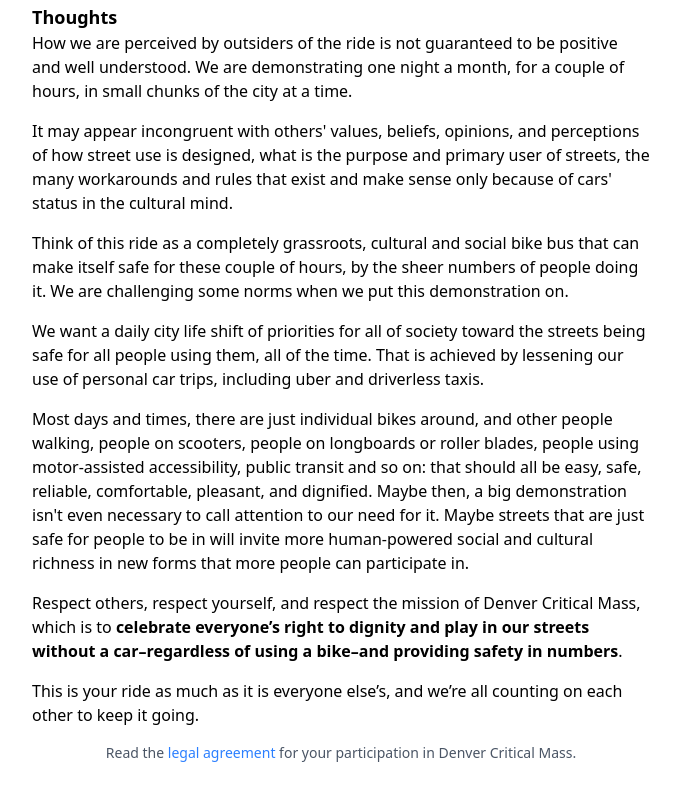
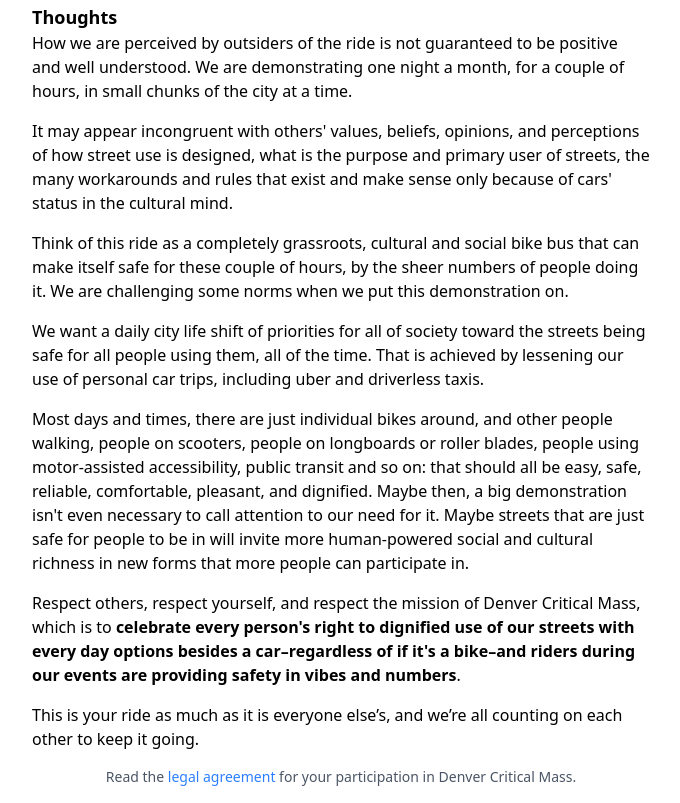
Before and after one commit to denvercriticalmass/denvercriticalmass.github.io, a website built with Vite: page src/index.html in a window 1280 px wide. Shown: the part 1191-1994 px from the top of the page, without its empty margins (299-979 px from the left). Before the commit the page ends 1970 px from the top, so only its background shows below. Built offline with nearby package versions, Linux system fonts and the light colour scheme.

Commit message:
Update index.html

```diff
--- a/src/index.html
+++ b/src/index.html
@@ -108,9 +108,9 @@
 
     <div class="p-4 pt-0">
       Respect others, respect yourself, and respect the
-      mission of Denver Critical Mass, which is to <strong class="dark:text-white">celebrate everyone’s
-      right to dignity and play in our streets without a car&ndash;regardless of using a bike&ndash;and
-      providing safety in numbers</strong>.
+      mission of Denver Critical Mass, which is to <strong class="dark:text-white">celebrate every person's
+      right to dignified use of our streets with every day options besides a car&ndash;regardless of if it's a bike&ndash;and
+      riders during our events are providing safety in vibes and numbers</strong>.
     </div>
 
     <div class="p-4 pt-0">
```
